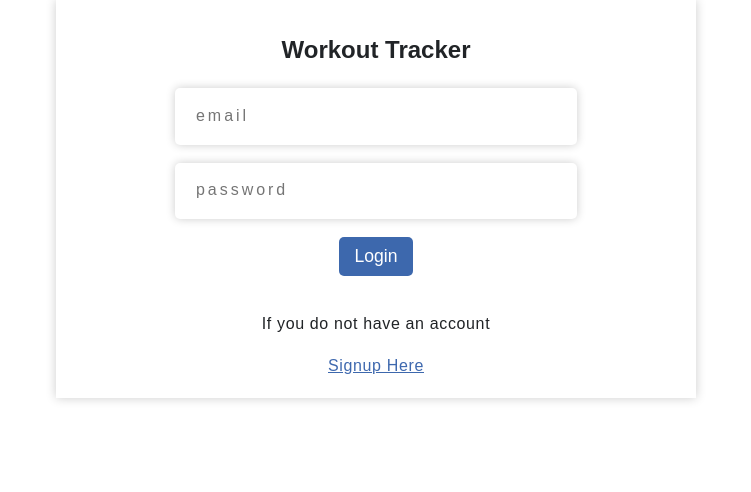
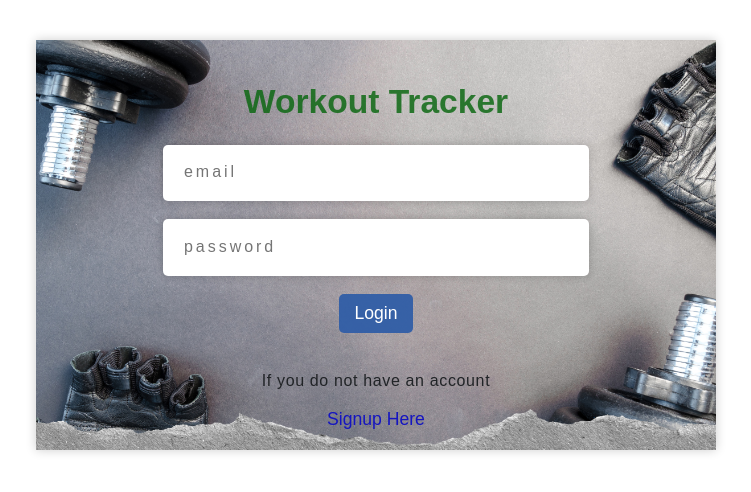
Before and after one commit to zitsko/workout-tracker-app, a React (Create React App) app in the folder frontend/: page / in a window 1280 px wide. Shown: the top 492 px of the page, without its empty margins (264-1015 px from the left). Built offline with nearby package versions, Linux system fonts and the light colour scheme.

Commit message:
update styles

```diff
--- a/frontend/src/Components/ExerciseLibrary.js
+++ b/frontend/src/Components/ExerciseLibrary.js
@@ -7,7 +7,6 @@ function ExerciseLibrary() {
   const [exercises, setExercises] = useState([]);
   const [muscle, setMuscle] = useState("");
   const [searchTerm, setSearchTerm] = useState("");
-  const [, setExpandedExercise] = useState(null);
 
   //fetch exercises when muscle or search term change
   useEffect(() => {
--- a/frontend/src/Components/Login.js
+++ b/frontend/src/Components/Login.js
@@ -2,6 +2,7 @@ import { useNavigate } from "react-router-dom";
 import { useState } from "react";
 import axios from "axios";
 import backendUrl from "../configBackend";
+// import workoutBackground from "../workoutBackground.png";
 
 function Login() {
   const navigate = useNavigate();
@@ -26,7 +27,7 @@ function Login() {
   }
 
   return (
-    <div className="homepage-container">
+    <div className="homepage-container login-background">
       <h1 className="app-title">Workout Tracker</h1>
       <div className="flex-col input-button-container">
         <input
@@ -54,8 +55,8 @@ function Login() {
           Login
         </button>
       </div>
-      <div className="flex-col text-anchor-container description-text">
-        <p>If you do not have an account </p>
+      <div className="flex-col text-anchor-container ">
+        <p className="description-text">If you do not have an account </p>
         <a
           className="signup-login-anchor"
           onClick={() => {
--- a/frontend/src/Styles/Base.css
+++ b/frontend/src/Styles/Base.css
@@ -14,7 +14,7 @@ body {
 /* Layouts */
 .homepage-container,
 .library-container {
-  max-width: 37.5rem;
+  max-width: 40rem;
   margin: 0 auto;
   padding: 1.25rem;
   background-color: var(--white-color);
--- a/frontend/src/Styles/Signup-Login.css
+++ b/frontend/src/Styles/Signup-Login.css
@@ -1,7 +1,16 @@
+.login-background{
+  background-image: url('../workoutBackground.png');
+  background-size: cover;
+  background-position: center center;
+  margin-top: 2.5rem;
+}
+
  .app-title {
-    font-size: 1.5rem;
+    font-size: 2.1rem;
     margin-bottom: 1.5rem;
     text-align: center;
+    color: #08660fd2;
+
   }
 
   .input-button-container{
@@ -12,21 +21,16 @@
   .text-anchor-container{
     align-items: center;
     justify-content: center;
-    gap: 0.1rem;
+    gap: 0.05rem;
   }
 
   .signup-login-anchor{
-    text-decoration: underline;
-    color: var(--primary-color);
+    text-decoration: none;
+    color: rgb(21, 21, 192);
+    font-size: var(--fs-text);
   }
 
   .signup-login-anchor:hover{
-   padding: 0.5625rem 0.9375rem;
-    border-radius: var(--br);
-    color: var(--white-color);
-    font-size: var(--fs-text);
+    text-decoration: underline;
     cursor: pointer;
-    border: none;
-    background-color: var(--primary-color);
-    text-decoration: none;
   }
```
Also changed, not shown: frontend/src/workoutBackground.png (added).
